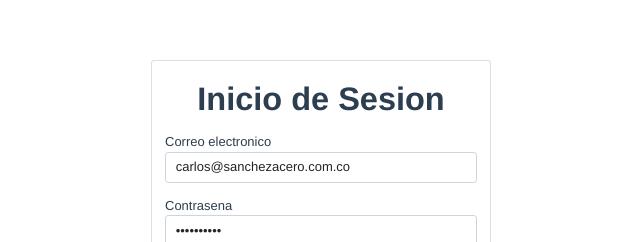
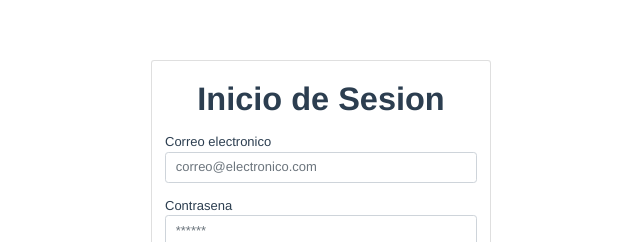
Before and after one commit to Grupo-2-E8/mintic_vue, a Vue app: page /login in a window 1280 px wide. Shown: the part 186-428 px from the top of the page, without its empty margins (319-959 px from the left). Built offline with nearby package versions, Linux system fonts and the light colour scheme; no server answers.

Commit message:
problemas de reactividad en las validaciones de veevalidate

```diff
--- a/src/views/auth/login/index.vue
+++ b/src/views/auth/login/index.vue
@@ -80,8 +80,7 @@ export default {
     })
 
 
-    useField('correo',null,{ initialValue: '' })
-    useField('clave',null,{ initialValue: '' })
+
 
     const {
       handleSubmit,
@@ -90,10 +89,13 @@ export default {
     } = useForm({
       validationSchema,
       initialValues:{
-        correo: 'carlos@sanchezacero.com.co',
-        clave: '1099547330'
+        correo: '',
+        clave: ''
       }
     })
+
+    useField('correo',null,{ initialValue: '' })
+    useField('clave',null,{ initialValue: '' })
 
     const handleLogin = handleSubmit((values)=>{
       loginService(values).then(async({data})=>{
```
